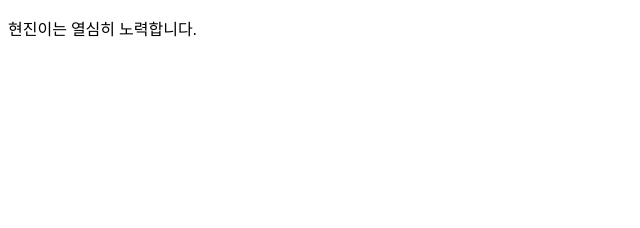
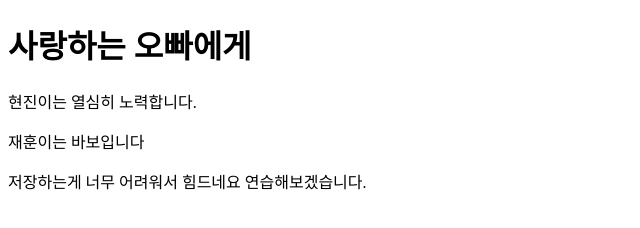
Before and after one commit to hyundini/study.main, a plain HTML site: page index.html in a window 1280 px wide. Shown: the whole page, without its empty margins (0-640 px from the left). Drawn offline with Linux system fonts and the light colour scheme.

Commit message:
재훈오빠

```diff
--- a/index.html
+++ b/index.html
@@ -3,11 +3,12 @@
 <head>
     <meta charset="UTF-8">
     <meta http-equiv="X-UA-Compatible" content="IE=edge">
-    <meta name="viewport" content="width=device-width, initial-scale=1.0">
+    <meta name="viewport" con, initial-scale=1.0">
     <title>Document</title>
-</head>
+</head> <h1> 사랑하는 오빠에게</h1>
 <body>
     <p>현진이는 열심히 노력합니다.</p>
-
+    <p>재훈이는 바보입니다</p>
+    <p>저장하는게 너무 어려워서 힘드네요 연습해보겠습니다.</p>
 </body>
 </html>
```
